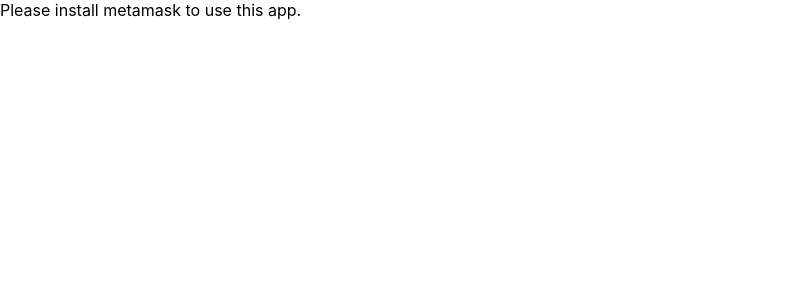
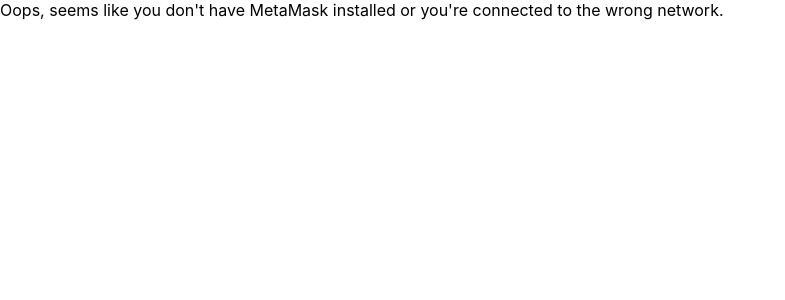
Before and after one commit to cayblood/dapp-tutorial, a React (Create React App) app in the folder interface/: page / in a window 1280 px wide. Shown: the top 300 px of the page, without its empty margins (0-785 px from the left). Built offline with nearby package versions, Linux system fonts and the light colour scheme.

Commit message:
Add deploy and unique pending requests

```diff
--- a/interface/src/components/App.js
+++ b/interface/src/components/App.js
@@ -1,7 +1,10 @@
 import React, { Component } from "react";
 import Web3 from "web3";
 import utils from "web3-utils";
+import { uniq } from "lodash";
+
 import abi from "../election-abi.json";
+
 import { Provider } from "./Context";
 
 import Home from "./Home";
@@ -68,7 +71,7 @@
         const candidates = await this.fetchCandidates(this.state.contract);
         const pendingVoters = await this.fetchPendingVoters();
         this.setState({
-          pendingVoters,
+          pendingVoters: uniq(pendingVoters),
           candidates,
           user: userData
         });
@@ -207,7 +210,7 @@
 
   render() {
     if (!this.state.web3) {
-      return <span>Please install metamask to use this app.</span>;
+      return <span>{MESSAGES.en.homeError}</span>;
     }
     return (
       <Provider
```
Also changed, not shown: interface/package.json (+8 -2 lines), 1 other file (tests, documents, lock files or other folders).
